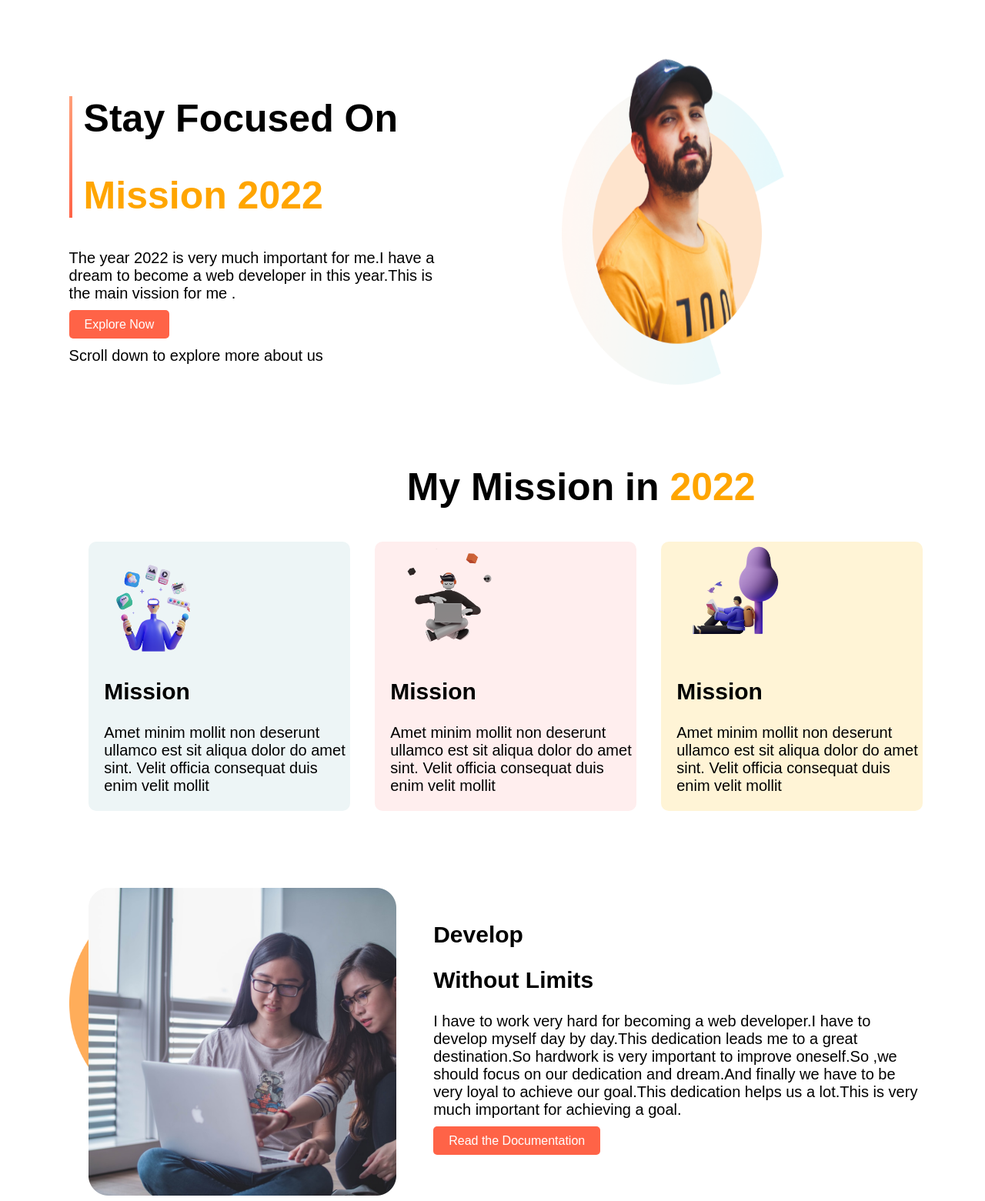
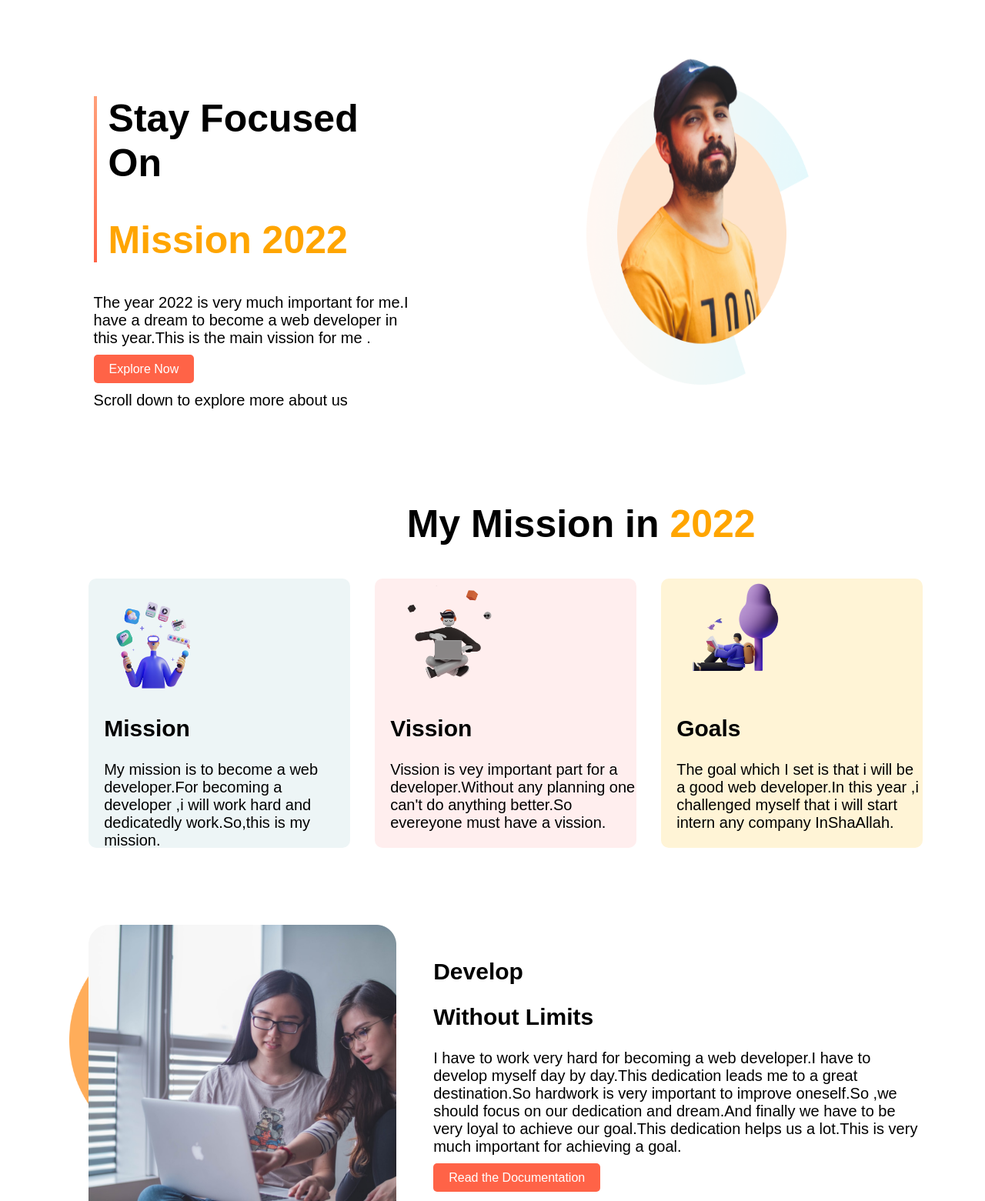
Before and after one commit to Ripon2323/mission2022, a plain HTML site: page index.html in a window 1280 px wide. Shown: the top 1561 px of the page at 77% size. Drawn offline with Linux system fonts and the light colour scheme.

Commit message:
final commit

```diff
--- a/index.html
+++ b/index.html
@@ -23,7 +23,7 @@
                 <p>The year 2022 is very much important for me.I have a dream to become a web developer in this
                     year.This is
                     the main vission for me .</p>
-                <a class="link-button" href="">Explore Now</a>
+                <a target="_blank" class="link-button" href="https://www.github.com">Explore Now</a>
                 <p>Scroll down to explore more about us</p>
             </div>
         </div>
@@ -37,26 +37,20 @@
             <div class="mission-part1">
                 <img width="150px" height="150px" src="images/illustrators/illustrator-1.png" alt="">
                 <h2> Mission</h2>
-                <p>Amet minim mollit non deserunt
-                    ullamco est sit aliqua dolor do amet
-                    sint. Velit officia consequat duis enim
-                    velit mollit</p>
+                <p>My mission is to become a web developer.For becoming a developer ,i will work hard and dedicatedly
+                    work.So,this is my mission.</p>
             </div>
             <div class="mission-part2">
                 <img width="150px" height="150px" src="images/illustrators/illustrator-2.png" alt="">
-                <h2> Mission</h2>
-                <p>Amet minim mollit non deserunt
-                    ullamco est sit aliqua dolor do amet
-                    sint. Velit officia consequat duis enim
-                    velit mollit</p>
+                <h2> Vission</h2>
+                <p>Vission is vey important part for a developer.Without any planning one can't do anything better.So
+                    evereyone must have a vission.</p>
             </div>
             <div class="mission-part3">
                 <img width="150px" height="150px" src="images/illustrators/illustrator-3.png" alt="">
-                <h2> Mission</h2>
-                <p>Amet minim mollit non deserunt
-                    ullamco est sit aliqua dolor do amet
-                    sint. Velit officia consequat duis enim
-                    velit mollit</p>
+                <h2> Goals</h2>
+                <p>The goal which I set is that i will be a good web developer.In this year ,i challenged myself that i
+                    will start intern any company InShaAllah.</p>
             </div>
         </div>
 
@@ -74,7 +68,7 @@
                     leads me to a great destination.So hardwork is very important to improve oneself.So ,we should focus
                     on our dedication and dream.And finally we have to be very loyal to achieve our goal.This dedication
                     helps us a lot.This is very much important for achieving a goal.</p>
-                <a class="link-button" href="">Read the Documentation</a>
+                <a target="_blank" class="link-button" href="https://www.github.com">Read the Documentation</a>
             </div>
         </div>
     </section>
@@ -86,7 +80,7 @@
                 <p>Community is very important for learning programming.If the community is strong then the developer
                     gets help from experienced people.So we should build up a strong community.The community is very
                     much importantn for us.Community helps a lot.</p>
-                <a class="link-button" href="">Read the Documentation</a>
+                <a target="_blank" class="link-button" href="https://www.github.com">Read the Documentation</a>
             </div>
             <div class="rest-half-global">
                 <img width="400px" height="400px" src="images/pictures/project.png" alt="">
@@ -100,7 +94,9 @@
                 <input class="contact-part" type="text" placeholder="Your Name"><br><br>
                 <input class="contact-part" type="email" placeholder="Your Email"><br><br>
                 <textarea class="contact-part" name="" id="" cols="30" rows="10"
-                    placeholder="Your message here"></textarea>
+                    placeholder="Your message here"></textarea><br><br>
+                <button class="link-button" type="submit">SEND</button>
+                <button class="link-button" type="reset">RESET</button>
             </div>
             <div class="half-width">
                 <h2 id="contact-header">More Ways To Contact</h2>
@@ -127,10 +123,10 @@
 
     </section>
     <footer class="footer">
-              <div class="footer-part">
-                  <h2>Mission <span>2022</span></h2>
-                  <p>Hardwork,Perseverence and Dedication for 2022</p>
-              </div>
+        <div class="footer-part">
+            <h2>Mission <span>2022</span></h2>
+            <p>Hardwork,Perseverence and Dedication for 2022</p>
+        </div>
     </footer>
 </body>
 
--- a/style.css
+++ b/style.css
@@ -44,9 +44,9 @@ section{
 
 }
 .half-width{
-    width: 40%;
-    margin-left: 5%;
-    margin-right: 5%;
+    width: 35%;
+    margin-left: 7.5%;
+    margin-right: 7.5%;
     padding-left: 2%;
 }
 .container-info{
```
